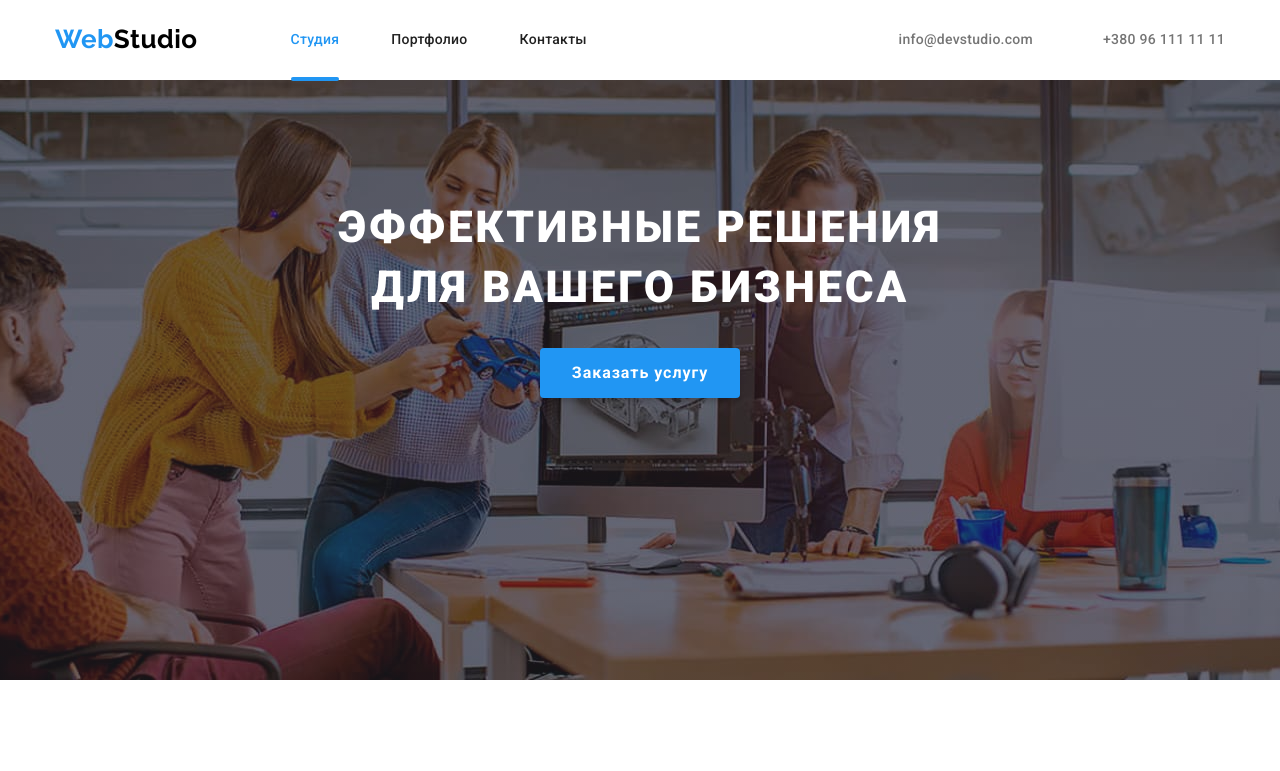
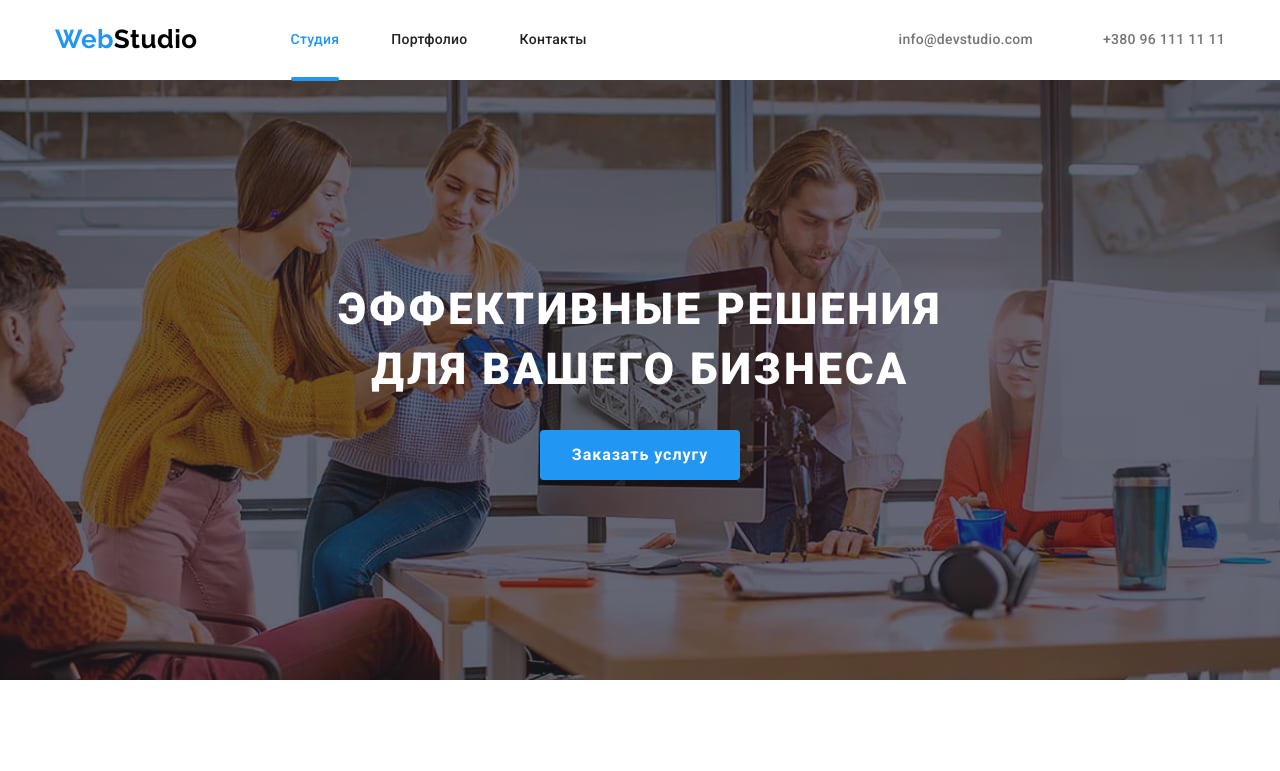
Before and after one commit to Olga-94/goit-markup-hw-08_, a plain HTML site: page index.html in a window 1280 px wide. Shown: the top 771 px of the page. Drawn offline with nearby package versions, Linux system fonts and the light colour scheme.

Commit message:
final-final

```diff
--- a/sass/layout/_hero.scss
+++ b/sass/layout/_hero.scss
@@ -5,6 +5,7 @@
   margin-right: auto;
   margin-left: auto;
   background-position: center;
+  // display: flex;
 
   padding: 118px 0;
   max-width: 480px;
@@ -38,12 +39,15 @@
 
 @media screen and (min-width: 1200px) {
   max-width: 696px;
+  // justify-content: space-around;
 
 }
   }
 
   @media screen and (min-width: 1200px) {
     height: 600px;
+    display: flex;
+    align-items: center;
   }
 
 
```
Also changed, not shown: css/main.css, css/main.min.css, 2 other files.
